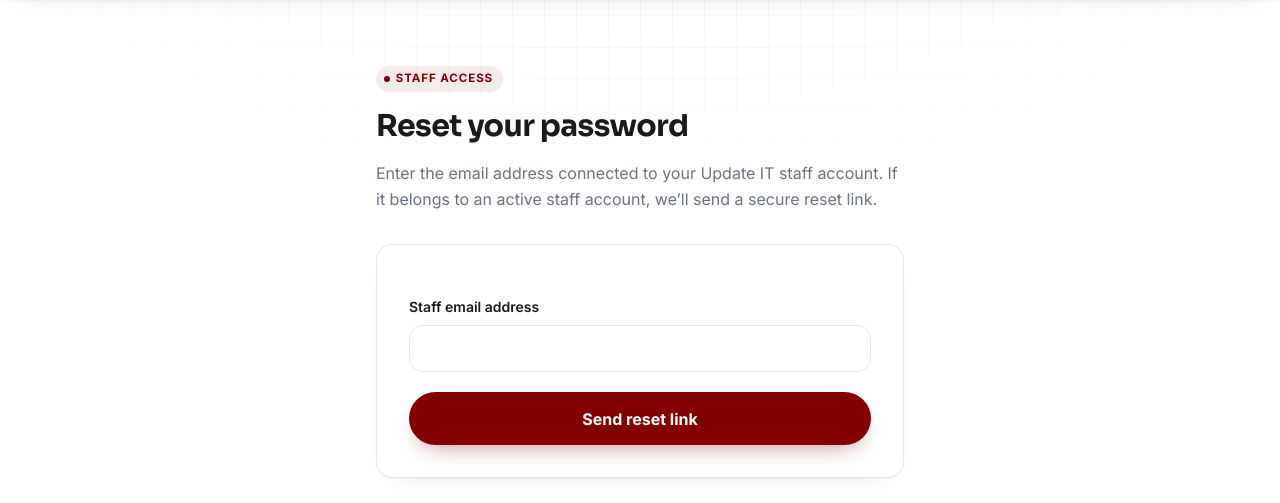
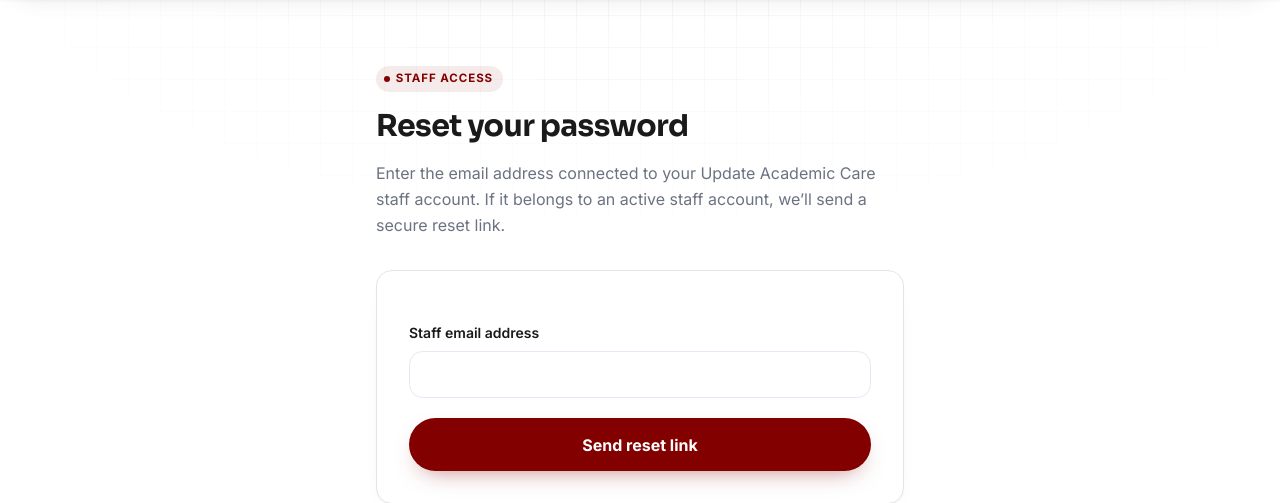
Before and after one commit to rafsanhasanpronoy/Update-IT, a Django app: page /accounts/password-reset/ in a window 1280 px wide. Shown: the part 81-584 px from the top of the page. Run offline with Django 5.2, Linux system fonts and the light colour scheme; parts of the project's set-up code (start-up, migrations or seed data) failed here and were passed over; some libraries are stand-ins or nearby versions.

Commit message:
Replace legacy Update IT branding with Update Academic Care

```diff
--- a/core/templates/registration/password_reset_form.html
+++ b/core/templates/registration/password_reset_form.html
@@ -1,10 +1,10 @@
 {% extends "core/base.html" %}
-{% block title %}Reset staff password — Update IT{% endblock %}
+{% block title %}Reset staff password — Update Academic Care{% endblock %}
 {% block content %}
 <section class="max-w-xl mx-auto px-6 py-16">
   <p class="eyebrow mb-4">Staff Access</p>
   <h1 class="text-3xl font-bold mb-4">Reset your password</h1>
-  <p class="text-muted leading-relaxed mb-8">Enter the email address connected to your Update IT staff account. If it belongs to an active staff account, we’ll send a secure reset link.</p>
+  <p class="text-muted leading-relaxed mb-8">Enter the email address connected to your Update Academic Care staff account. If it belongs to an active staff account, we’ll send a secure reset link.</p>
   <form method="post" class="bg-white border border-hair rounded-2xl p-6 md:p-8 space-y-5">
     {% csrf_token %}
     {% if form.email.errors %}<p class="text-sm text-red-700">{{ form.email.errors|striptags }}</p>{% endif %}
```
